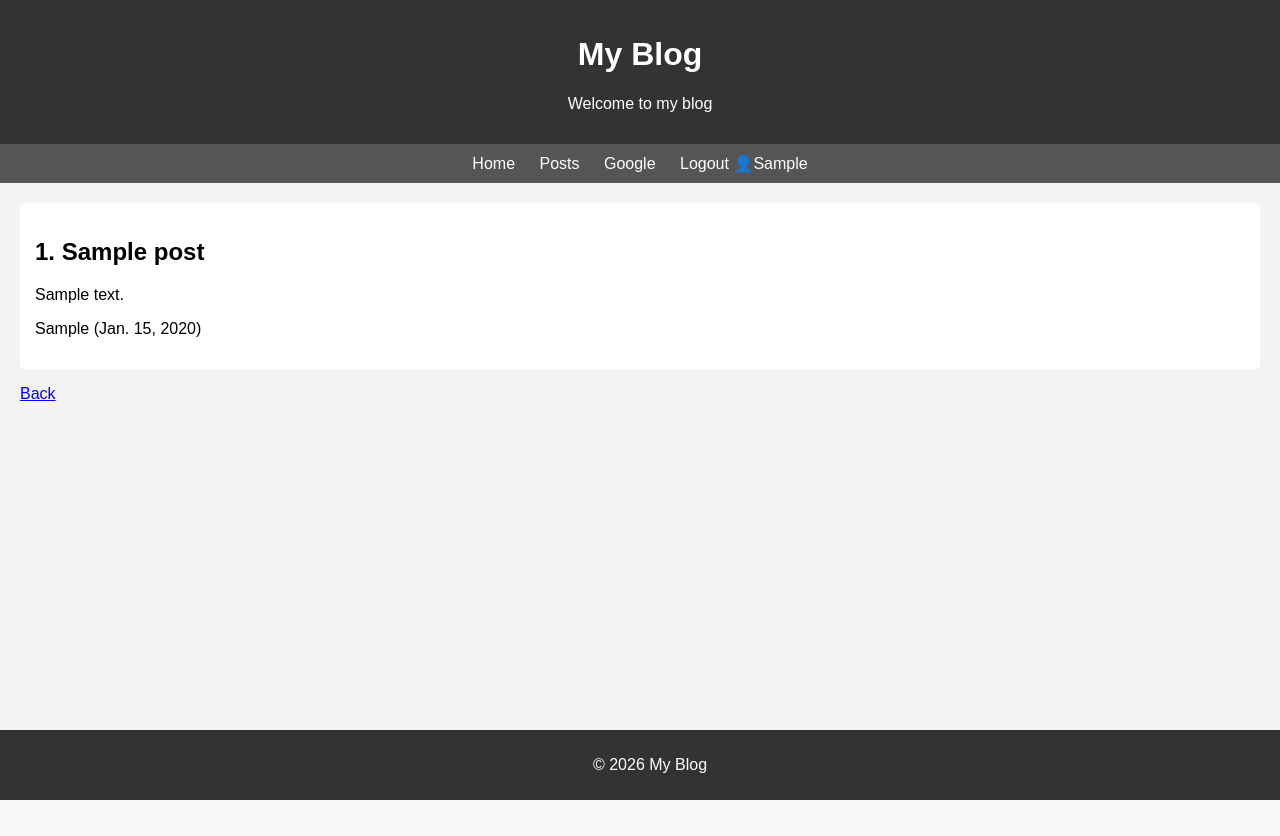
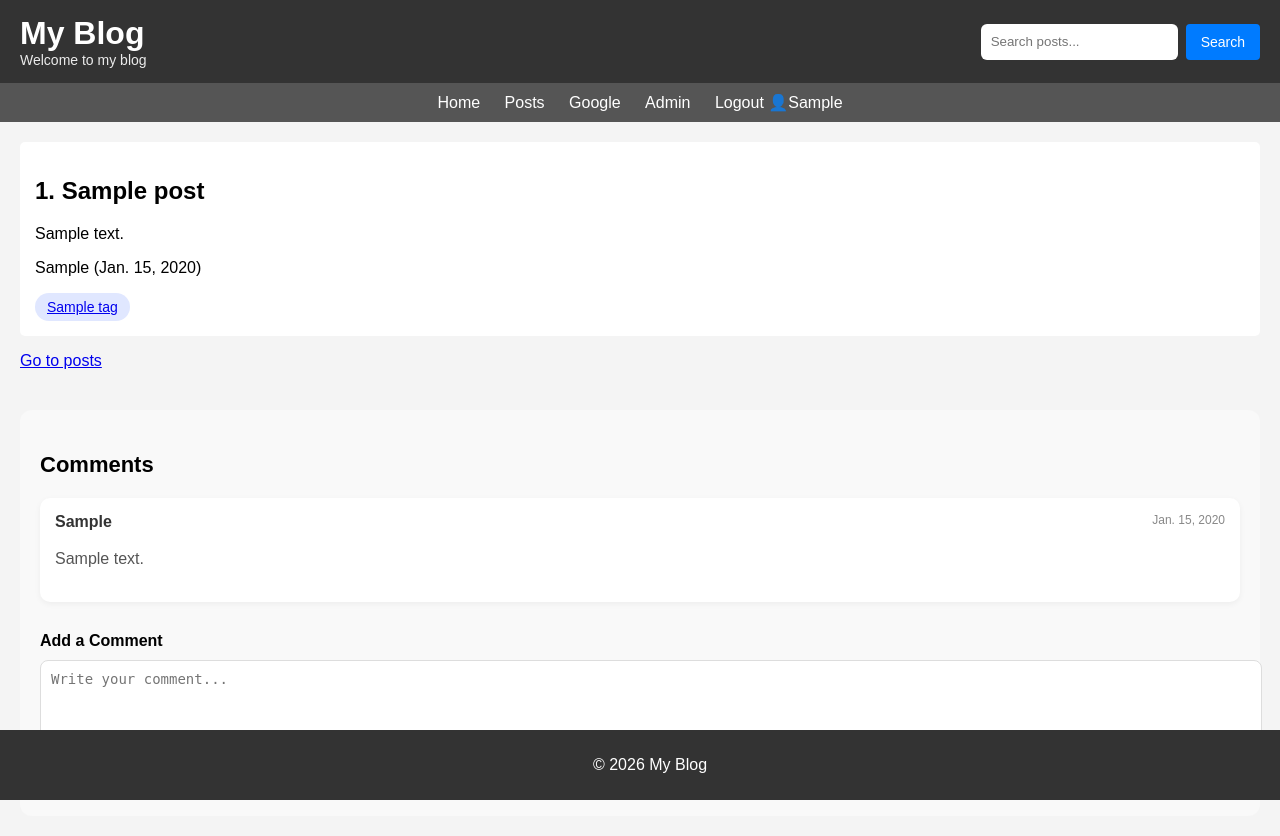
Before and after one commit to ukadameastern-stack/python-learning, a Django app: page /post/1/ in a window 1280 px wide. Before the commit the page ends 800 px from the top, so only its background shows below. Run offline with Django 4.2, Linux system fonts and the light colour scheme; a user stored in the database is signed in; tables that the repository leaves empty hold one stand-in row (values such as "Sample post").

Commit message:
Serach functionality

```diff
--- a/blog/info/Helpful links.txt
+++ b/blog/info/Helpful links.txt
@@ -47,3 +47,6 @@ https://docs.djangoproject.com/en/6.0/topics/http/sessions/
 https://docs.djangoproject.com/en/6.0/topics/auth/
 
 https://docs.djangoproject.com/en/6.0/topics/auth/default/
+
+
+https://docs.djangoproject.com/en/6.0/topics/db/examples/
--- /dev/null
+++ b/blog/posts/forms.py
@@ -0,0 +1,15 @@
+from django import forms
+from .models import Comment
+
+class CommentForm(forms.ModelForm):
+    class Meta:
+        model = Comment
+        fields = ["comment_content"]
+
+        widgets = {
+            "comment_content": forms.Textarea(attrs={
+                "placeholder": "Write your comment...",
+                "rows": 4,
+                "class": "form-textarea"
+            }),
+        }
--- a/blog/posts/models.py
+++ b/blog/posts/models.py
@@ -1,4 +1,5 @@
 from django.db import models
+from django.contrib.auth.models import User
 
 # Create your models here.
 
@@ -7,6 +8,28 @@ class Post(models.Model):
     post_content = models.TextField()
     published_date = models.DateField(auto_now=True)
     post_auther = models.CharField(max_length=30)
+    tags = models.ManyToManyField("Tag", blank=True)
 
     def __str__(self):
         return self.post_title
+
+
+class Comment(models.Model):
+    comment_content = models.TextField()
+    comment_author = models.ForeignKey(
+        User,
+        on_delete=models.CASCADE,
+        null=True,   # ✅ allow temporarily
+        blank=True
+    )
+    comment_date = models.DateField(auto_now_add=True)
+    post = models.ForeignKey(Post, on_delete=models.CASCADE, related_name="comments")
+
+    def __str__(self):
+        return f"{self.comment_author.username}: {self.comment_content[:20]}"
+
+class Tag(models.Model):
+    name = models.CharField(max_length=50)
+
+    def __str__(self):
+        return self.name
--- a/blog/posts/templates/partials/header.html
+++ b/blog/posts/templates/partials/header.html
@@ -1,4 +1,13 @@
-<header>
-    <h1>My Blog</h1>
-    <p>Welcome to my blog</p>
+<header class="header">
+    <div class="header-left">
+        <h1>My Blog</h1>
+        <p>Welcome to my blog</p>
+    </div>
+
+    <div class="header-right">
+        <form method="get" action="{% url 'searchpostsurl' %}">
+            <input type="text" name="q" placeholder="Search posts..." value="{{ request.GET.q }}">
+            <button type="submit" class="btn btn-primary">Search</button>
+        </form>
+    </div>
 </header>
--- a/blog/posts/templates/partials/navbar.html
+++ b/blog/posts/templates/partials/navbar.html
@@ -5,6 +5,10 @@
     {% endif %}
     <a href="{% url 'google' %}">Google</a>
     {% if user.is_authenticated %}
+
+        {% if user.is_superuser %}
+            <a href="{% url 'admin:index' %}">Admin</a>
+        {% endif %}
         <a href="{% url 'logouturl' %}">
             Logout <span class="me-2">👤</span>{{ user.username|capfirst }}
         </a>
--- a/blog/posts/templates/posts/list.html
+++ b/blog/posts/templates/posts/list.html
@@ -20,7 +20,6 @@
     {% else %}
         <h1> No posts available</h1>
     {% endif %}-->
-    <h1>{{ username|capfirst|truncatechars:4 }}</h1>
 
     {% for post in posts %}
         <div class="post">
--- a/blog/posts/templates/posts/post.html
+++ b/blog/posts/templates/posts/post.html
@@ -1,6 +1,11 @@
 {% extends 'base.html' %}
 
 {% block title %}My Post Details{% endblock %}
+{% block extra_head%}
+    {% load static %}
+    <link rel="stylesheet" type="text/css" href="{% static 'posts/css/comment.css' %}">
+    <link rel="stylesheet" type="text/css" href="{% static 'posts/css/tags.css' %}">
+{% endblock %}
 
 {% block content %}
 
@@ -9,11 +14,54 @@
             <h2>{{ post.id }}. {{ post.post_title }}</h2>
             <p>{{ post.post_content }}</p>
             <p>{{ post.post_auther }} ({{ post.published_date }})</p>
+            <div class="tag-container">
+            {% for tag in post.tags.all %}
+                <span class="tag">
+                    <a href="{% url 'tagsurl' tag.id %}">{{ tag.name }}</a>
+                </span>
+            {% endfor %}
+        </div>
         </div>
     {% else %}
         <h1>No post available</h1>
     {% endif %}
 
-    <p><a href="{% url 'allposturl' %}">Back</a></p>
+    <p><a href="{% url 'allposturl' %}">Go to posts</a></p>
+
+    <div class="comments-container">
+    <h3 class="comments-title">Comments</h3>
+
+    <!-- Existing Comments -->
+    <div class="comments-list">
+        {% for comment in post.comments.all %}
+            <div class="comment-card">
+                <div class="comment-header">
+                    <span class="comment-author">{{ comment.comment_author|capfirst }}</span>
+                    <span class="comment-date">{{ comment.comment_date }}</span>
+                </div>
+                <p class="comment-content">
+                    {{ comment.comment_content }}
+                </p>
+            </div>
+        {% empty %}
+            <p class="no-comments">No comments yet. Be the first to comment!</p>
+        {% endfor %}
+    </div>
+
+    <!-- Add Comment Form -->
+    <div class="comment-form-container">
+        <h4>Add a Comment</h4>
+
+        <form method="POST" class="comment-form">
+            {% csrf_token %}
+
+            <div class="form-group">
+                {{ form.comment_content }}
+            </div>
+
+            <button type="submit" class="btn btn-primary">Post Comment</button>
+        </form>
+    </div>
+</div>
 
 {% endblock %}
--- a/blog/posts/urls.py
+++ b/blog/posts/urls.py
@@ -6,6 +6,8 @@ from . import views # if we aare in the same folder then we can use dot ' . '
 urlpatterns = [
     path("list/", views.list, name="allposturl"),
     path("<int:id>/", views.post, name="posturl"), # here, int: is a path convertor
+    path("tags/<int:id>/", views.tags, name="tagsurl"), # here, int: is a path convertor
+    path("search/", views.search, name="searchpostsurl"),
     path("global/", views.getglobal),
     path("set/", views.set),
     path("set-with-render/", views.set_with_render),
--- a/blog/posts/views.py
+++ b/blog/posts/views.py
@@ -4,8 +4,10 @@ from django.urls import reverse
 from django.shortcuts import get_object_or_404
 from django.template.response import TemplateResponse
 from django.core.paginator import Paginator
+from .forms import CommentForm
+from django.db.models import Q
 
-from posts.models import Post
+from posts.models import Post, Tag
 
 # Create your views here.
 
@@ -34,7 +36,57 @@ def post(request, id):
     #     raise Http404("Post not found")
     post = get_object_or_404(Post, id=id)
 
-    return render(request, 'posts/post.html', {"post" : post})
+    if request.method == "POST":
+        form = CommentForm(request.POST)
+        if form.is_valid():
+            # commit=False means that we want to create a Comment object but
+            # not save it to the database yet
+
+            comment = form.save(commit=False)
+            comment.post = post
+            comment.comment_author = request.user
+            comment.save()
+            post_url = reverse("posturl", args=[id])
+
+            return redirect(post_url, id=id)
+    else:
+        form = CommentForm()
+
+    return render(request, 'posts/post.html', {"post" : post, "form": form})
+
+def tags(request, id):
+    if not request.user.is_authenticated:
+        return HttpResponseRedirect(reverse("loginurl"))
+
+    tag = Tag.objects.filter(id=id).first()
+    if not tag:
+        raise Http404("Tag not found")
+
+    return render(request, 'posts/tags.html', {"tags": tag.post_set.all(), "tag": tag})
+
+def search(request):
+    if not request.user.is_authenticated:
+        return HttpResponseRedirect(reverse("loginurl"))
+
+    query = request.GET.get("q", None)
+    posts = Post.objects.filter(
+        Q(post_title__icontains=query) |
+        Q(post_content__icontains=query) |
+        Q(tags__name__icontains=query)
+    ).distinct()
+    paginator = Paginator(posts, 3, orphans=2)  # Show 2 posts per page
+    page_number = request.GET.get('page')
+    posts = paginator.get_page(page_number)
+
+    return render(
+        request,
+        'posts/search.html',
+        {
+            "posts": posts,
+            "query": query,
+            "total_results": posts.paginator.count
+        }
+    )
 
 def google(request):
     return HttpResponseRedirect('https://www.google.com')
--- /dev/null
+++ b/blog/static/posts/css/comment.css
@@ -0,0 +1,113 @@
+.comments-container {
+    margin-top: 40px;
+    padding: 20px;
+    border-radius: 12px;
+    background: #f9f9f9;
+}
+
+.comments-title {
+    font-size: 22px;
+    margin-bottom: 20px;
+    font-weight: 600;
+}
+
+/* Comment List */
+.comment-card {
+    background: #ffffff;
+    padding: 15px;
+    margin-bottom: 15px;
+    border-radius: 10px;
+    box-shadow: 0 2px 6px rgba(0,0,0,0.05);
+    transition: transform 0.2s;
+}
+
+.comment-card:hover {
+    transform: translateY(-2px);
+}
+
+.comment-header {
+    display: flex;
+    justify-content: space-between;
+    margin-bottom: 8px;
+}
+
+.comment-author {
+    font-weight: 600;
+    color: #333;
+}
+
+.comment-date {
+    font-size: 12px;
+    color: #888;
+}
+
+.comment-content {
+    color: #555;
+    line-height: 1.5;
+}
+
+.no-comments {
+    color: #888;
+    font-style: italic;
+}
+
+/* Form */
+.comment-form-container {
+    margin-top: 30px;
+}
+
+.comment-form-container h4 {
+    margin-bottom: 10px;
+}
+
+.comment-form-container form {
+    display: flex;
+    flex-direction: column;
+    gap: 10px;
+}
+
+.comment-form-container input,
+.comment-form-container textarea {
+    padding: 10px;
+    border-radius: 8px;
+    border: 1px solid #ddd;
+    font-size: 14px;
+    outline: none;
+    transition: border 0.2s;
+}
+
+.comment-form-container input:focus,
+.comment-form-container textarea:focus {
+    border-color: #007bff;
+}
+
+.comment-form-container button {
+    padding: 10px;
+    border: none;
+    border-radius: 8px;
+    background: #007bff;
+    color: white;
+    font-weight: 600;
+    cursor: pointer;
+    transition: background 0.2s;
+}
+
+.comment-form-container button:hover {
+    background: #0056b3;
+}
+
+.form-input,
+.form-textarea {
+    width: 100%;
+    padding: 10px;
+    border-radius: 8px;
+    border: 1px solid #ddd;
+    font-size: 14px;
+    outline: none;
+    transition: border 0.2s;
+}
+
+.form-input:focus,
+.form-textarea:focus {
+    border-color: #007bff;
+}
--- a/blog/static/posts/css/main.css
+++ b/blog/static/posts/css/main.css
@@ -7,8 +7,10 @@ body {
 header {
     background-color: #333;
     color: #fff;
-    padding: 15px;
-    text-align: center;
+    display: flex;
+    justify-content: space-between;
+    align-items: center;
+    padding: 15px 20px;
 }
 
 nav {
@@ -104,3 +106,25 @@ footer {
     color: #0c5460;
     border: 1px solid #bee5eb;
 }
+
+.header-left h1 {
+    margin: 0;
+}
+
+.header-left p {
+    margin: 0;
+    font-size: 14px;
+    opacity: 0.9;
+}
+
+.header-right form {
+    display: flex;
+    gap: 8px;
+}
+
+.header-right input {
+    padding: 6px 10px;
+    border: none;
+    border-radius: 6px;
+    outline: none;
+}
--- /dev/null
+++ b/blog/static/posts/css/tags.css
@@ -0,0 +1,21 @@
+.tag-container {
+    display: flex;
+    flex-wrap: wrap;
+    gap: 10px;
+}
+
+.tag {
+    background: #e0e7ff;
+    color: #3730a3;
+    padding: 6px 12px;
+    border-radius: 20px;
+    font-size: 14px;
+    cursor: pointer;
+    transition: all 0.2s ease;
+}
+
+.tag:hover {
+    background: #6366f1;
+    color: white;
+    transform: scale(1.05);
+}
```
Also changed, not shown: blog/posts/admin.py (+21 -1 lines), blog/posts/templates/posts/search.html (added, +47 -0 lines), blog/posts/templates/posts/tags.html (added, +26 -0 lines), blog/posts/migrations/0004_comment.py (added), blog/posts/migrations/0005_remove_comment_comment_auther_comment_comment_author_and_more.py (added), blog/posts/migrations/0006_tag_post_tags.py (added), 1 other file.
